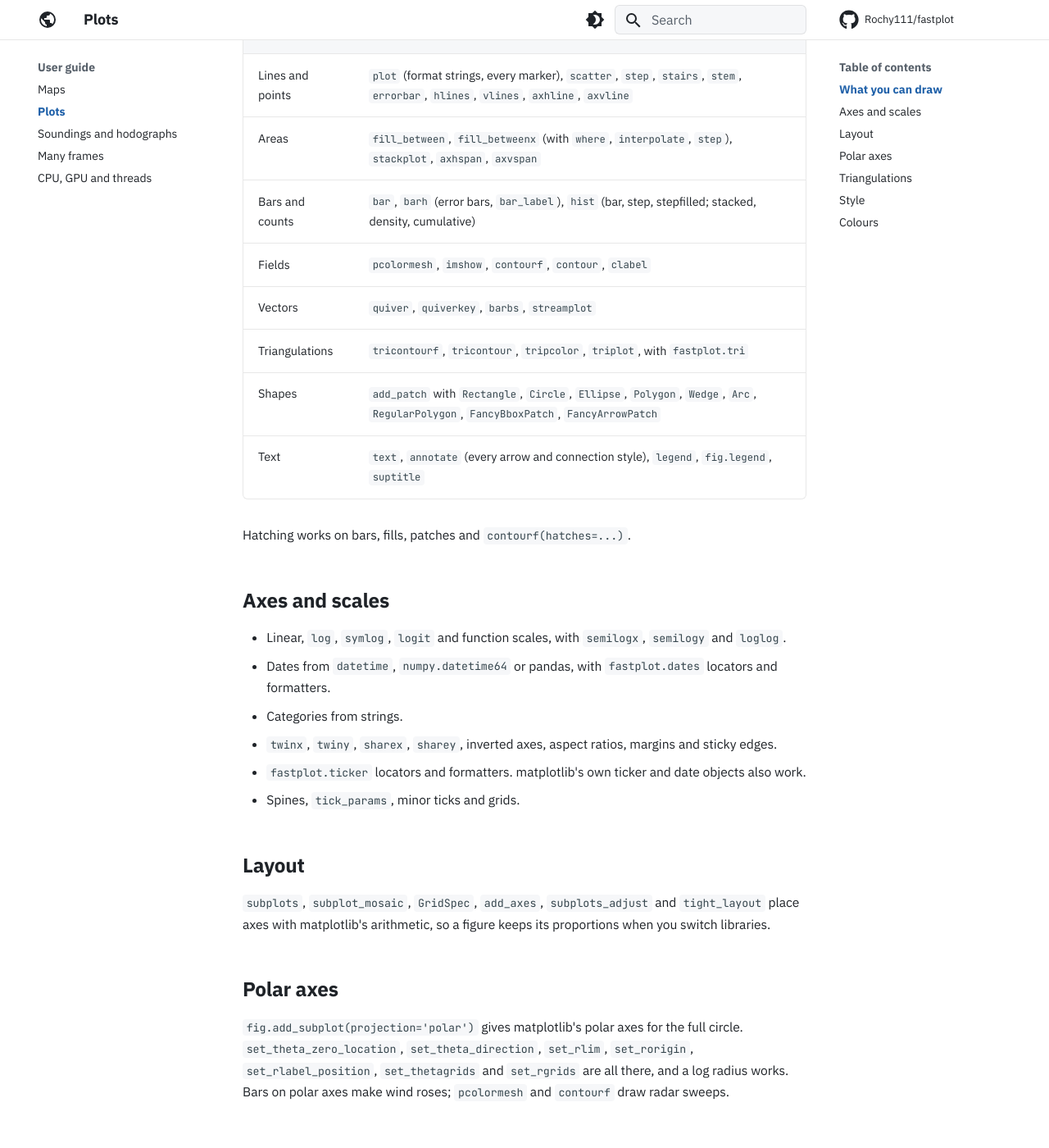
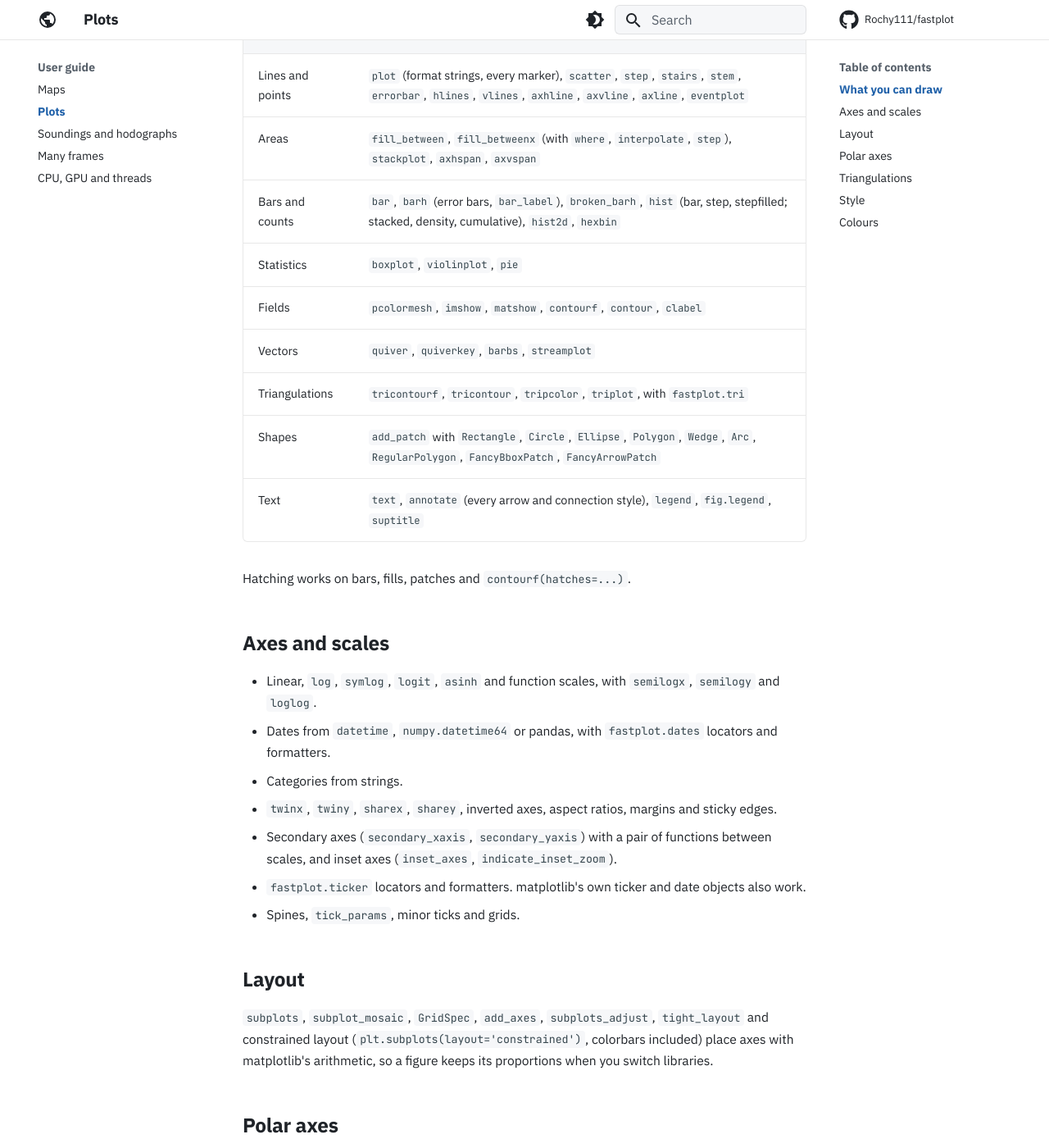
Before and after one commit to Rochy111/fastplot, an MkDocs documentation site: the page built from docs/guide/plots.md, in a window 1280 px wide and 1400 px high, scrolled down 638 px. Shown: the whole window at 82% size. Built offline with MkDocs 1.6.1 and Material for MkDocs 9.7.7, drawn with Linux system fonts in a browser that asks for light colours; comment, search, counter and statistics services are not loaded.

Commit message:
Docs: new plot types, constrained layout, inset and secondary axes; FreeType text
Co-Authored-By: Claude Opus 5.5 <noreply@anthropic.com>

```diff
--- a/docs/guide/plots.md
+++ b/docs/guide/plots.md
@@ -21,10 +21,11 @@ fig.savefig('profile.png')
 
 | Kind | Methods |
 |---|---|
-| Lines and points | `plot` (format strings, every marker), `scatter`, `step`, `stairs`, `stem`, `errorbar`, `hlines`, `vlines`, `axhline`, `axvline` |
+| Lines and points | `plot` (format strings, every marker), `scatter`, `step`, `stairs`, `stem`, `errorbar`, `hlines`, `vlines`, `axhline`, `axvline`, `axline`, `eventplot` |
 | Areas | `fill_between`, `fill_betweenx` (with `where`, `interpolate`, `step`), `stackplot`, `axhspan`, `axvspan` |
-| Bars and counts | `bar`, `barh` (error bars, `bar_label`), `hist` (bar, step, stepfilled; stacked, density, cumulative) |
-| Fields | `pcolormesh`, `imshow`, `contourf`, `contour`, `clabel` |
+| Bars and counts | `bar`, `barh` (error bars, `bar_label`), `broken_barh`, `hist` (bar, step, stepfilled; stacked, density, cumulative), `hist2d`, `hexbin` |
+| Statistics | `boxplot`, `violinplot`, `pie` |
+| Fields | `pcolormesh`, `imshow`, `matshow`, `contourf`, `contour`, `clabel` |
 | Vectors | `quiver`, `quiverkey`, `barbs`, `streamplot` |
 | Triangulations | `tricontourf`, `tricontour`, `tripcolor`, `triplot`, with `fastplot.tri` |
 | Shapes | `add_patch` with `Rectangle`, `Circle`, `Ellipse`, `Polygon`, `Wedge`, `Arc`, `RegularPolygon`, `FancyBboxPatch`, `FancyArrowPatch` |
@@ -34,21 +35,25 @@ Hatching works on bars, fills, patches and `contourf(hatches=...)`.
 
 ## Axes and scales
 
-- Linear, `log`, `symlog`, `logit` and function scales, with `semilogx`,
+- Linear, `log`, `symlog`, `logit`, `asinh` and function scales, with `semilogx`,
   `semilogy` and `loglog`.
 - Dates from `datetime`, `numpy.datetime64` or pandas, with
   `fastplot.dates` locators and formatters.
 - Categories from strings.
 - `twinx`, `twiny`, `sharex`, `sharey`, inverted axes, aspect ratios,
   margins and sticky edges.
+- Secondary axes (`secondary_xaxis`, `secondary_yaxis`) with a pair of
+  functions between scales, and inset axes (`inset_axes`,
+  `indicate_inset_zoom`).
 - `fastplot.ticker` locators and formatters. matplotlib's own ticker and
   date objects also work.
 - Spines, `tick_params`, minor ticks and grids.
 
 ## Layout
 
-`subplots`, `subplot_mosaic`, `GridSpec`, `add_axes`, `subplots_adjust`
-and `tight_layout` place axes with matplotlib's arithmetic, so a figure
+`subplots`, `subplot_mosaic`, `GridSpec`, `add_axes`, `subplots_adjust`,
+`tight_layout` and constrained layout (`plt.subplots(layout='constrained')`,
+colorbars included) place axes with matplotlib's arithmetic, so a figure
 keeps its proportions when you switch libraries.
 
 ## Polar axes
```
Also changed, not shown: other parts of docs/guide/plots.md (+2 -1 lines), README.md (+1 -1 lines), docs/index.md (+1 -1 lines), docs/internals.md (+9 -3 lines), docs/reference/supported.md (+10 -9 lines), docs/speed.md (+2 -2 lines).
